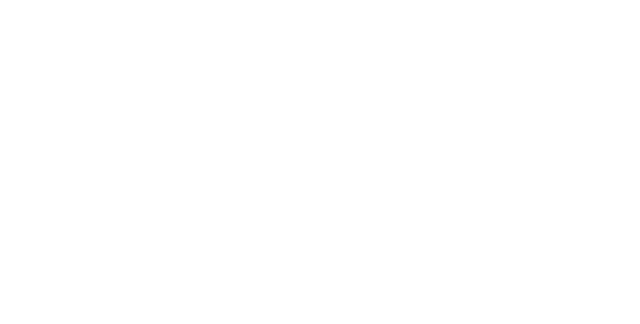
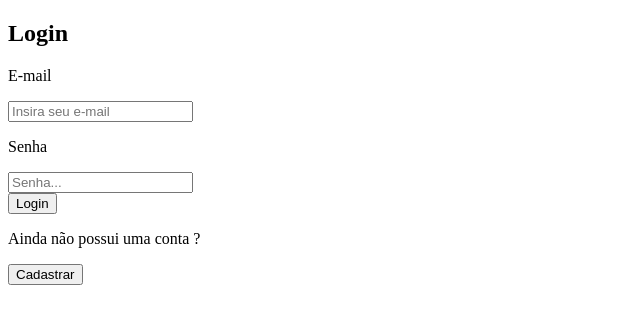
Before and after one commit to Tabacaria-Agni/Agni, a React (Vite) app in the folder my-app/: page / in a window 1280 px wide. Shown: the top 324 px of the page, without its empty margins (0-640 px from the left). Built offline with nearby package versions, Linux system fonts and the light colour scheme.

Commit message:
feature/ loginPage

```diff
--- a/my-app/index.html
+++ b/my-app/index.html
@@ -2,7 +2,6 @@
 <html lang="en">
   <head>
     <meta charset="UTF-8" />
-    <link rel="icon" type="image/svg+xml" href="/vite.svg" />
     <meta name="viewport" content="width=device-width, initial-scale=1.0" />
     <title>Tabacaria Agni</title>
   </head>
--- a/my-app/src/pages/LoginPage/index.tsx
+++ b/my-app/src/pages/LoginPage/index.tsx
@@ -1,7 +1,43 @@
+import { useContext } from "react"
+import { useForm } from "react-hook-form"
+import { UserContext } from "../../providers/UserContext"
+import { LoginSchema, TLoginFormValue } from "../../schema/loginSchema"
+import { zodResolver } from "@hookform/resolvers/zod";
+import { ToastContainer } from "react-toastify";
+import "react-toastify/dist/ReactToastify.css";
+import { useNavigate } from "react-router-dom";
+
+
 export const LoginPage = () => {
+    const {loginSubmit} = useContext(UserContext)
+    const navigate = useNavigate()
+    const  {register, handleSubmit, formState: {errors}} = useForm<TLoginFormValue>({
+        resolver: zodResolver(LoginSchema)
+    })
+
+    const submit = (data: TLoginFormValue) => {
+        loginSubmit(data)
+    }
 
     return(
-        <>
-        </>
+        <div className="bodyLoginPage">
+            <h2 className="loginTitle">Login</h2>
+            <form onSubmit={handleSubmit(submit)} className="formContainer">
+                <div className="divInputLogin">
+                    <p className="labelInput">E-mail</p>
+                    <input className="inputLogin" type="email" {...register("email")} placeholder="Insira seu e-mail"/>
+                </div>
+                <div className="divInputLogin">
+                    <p className="labelInput" >Senha</p>
+                    <input className="inputLogin" type="password" {...register("password")} placeholder="Senha... "/>
+                </div>
+
+                <button className="buttonLogin" type="submit" >Login</button>
+                <p className="formMesage">Ainda não possui uma conta ?</p>
+                <button className="buttonRegister" type="button" onClick={() => navigate("/register") }>Cadastrar</button>
+
+            </form>
+            <ToastContainer theme="dark" />
+        </div>
     )
 }
--- a/my-app/src/providers/UserContext.tsx
+++ b/my-app/src/providers/UserContext.tsx
@@ -1,20 +1,53 @@
-import { createContext } from "react";
+import { createContext, useState } from "react";
+import { TLoginFormValue } from "../schema/loginSchema";
+import { api } from "../services/api";
+import { toast } from "react-toastify";
+import "react-toastify/dist/ReactToastify.css";
+import { useNavigate } from "react-router-dom";
+interface IUser{
+  email: string;
+  name: string;
+  id: number;
+}
+interface iUserContext{
+  user: IUser | null;
+  loginSubmit: (data: TLoginFormValue) => Promise<void>
+}
+
+interface IUserLoginResponse{
+  accessToken: string;
+  user: IUser;
+}
+
+interface iProviderPros{
+  children: React.ReactNode
+}
 
 export const UserContext = createContext({} as iUserContext)
 
-interface iUserContext{
+export const UserProvider = ({children}: iProviderPros) => {
+  const [user, setUser] = useState<IUser | null>(null)
+  const navigate = useNavigate();
 
-}
+  const loginSubmit = async (data: TLoginFormValue) => {
+    try {
+      const response = await api.post<IUserLoginResponse>("/login", data)
+      localStorage.setItem("@TOKEN", response.data.accessToken);
+      localStorage.setItem("@USERID", JSON.stringify(response.data.user.id));
+      setUser(response.data.user)
+      toast.success("Login realizado com sucesso!", { autoClose: 2500 });
+      setTimeout(() => {
+        navigate("/dashboard");
+      }, 2500);
+    } catch (error) {
+      toast.error("Erro ao efetuar o login!", { autoClose: 2500 });
+      localStorage.removeItem("@TOKEN");
+      localStorage.removeItem("@USERID");
+    }
+  }
 
-interface iProviderPros{
-    children: React.ReactNode
-}
-
-export const UserProvider = ({children}: iProviderPros) => {
-
-
-    return(
-      <UserContext.Provider value={{}}>
+    return (
+      <UserContext.Provider value={{user, loginSubmit}}>
         {children}
       </UserContext.Provider>
     )
--- /dev/null
+++ b/my-app/src/schema/loginSchema.tsx
@@ -0,0 +1,10 @@
+import { z } from "zod";
+
+export const LoginSchema = z.object({
+  email: z.string().email("O e-mail é obrigatório !"),
+  password: z
+    .string()
+    .min(1, "A senha é obrigatória!"),
+});
+
+export type TLoginFormValue = z.infer<typeof LoginSchema>;
```
Also changed, not shown: my-app/src/assets/AGNI.png (added).
